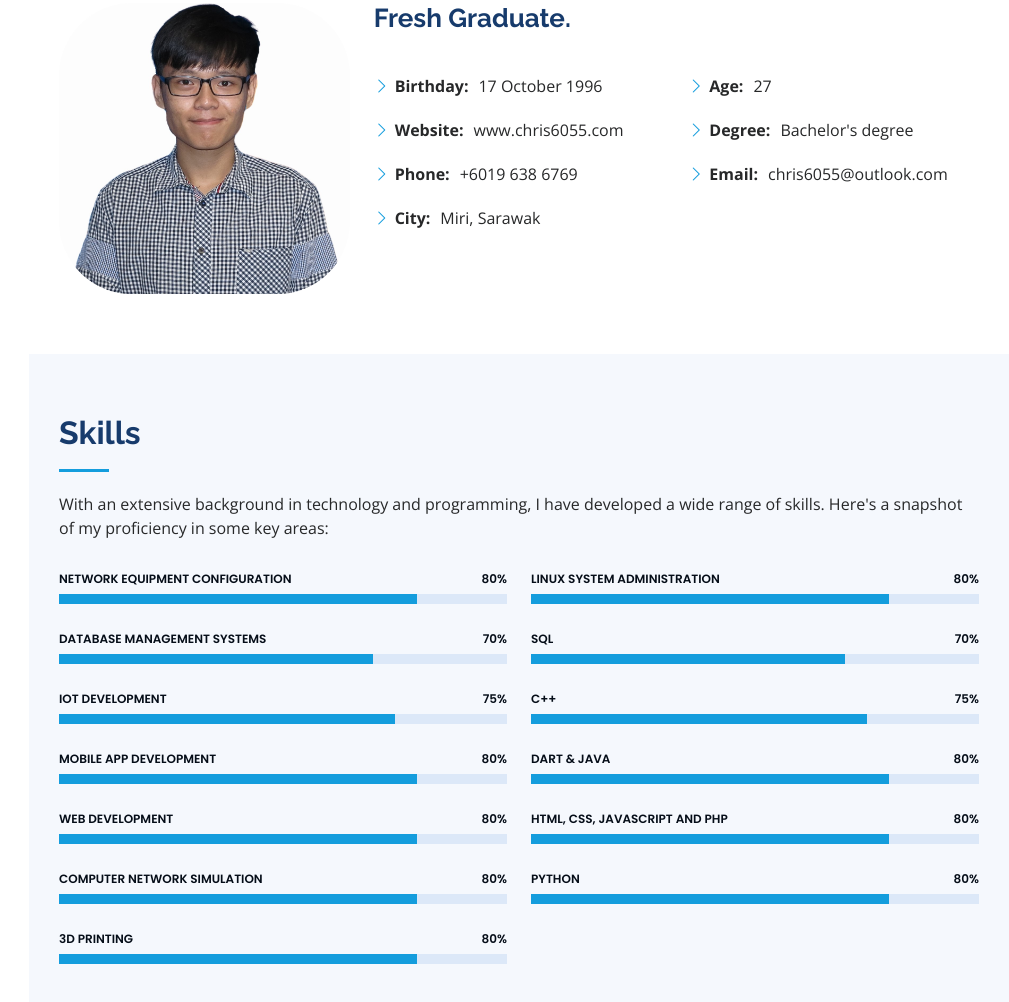
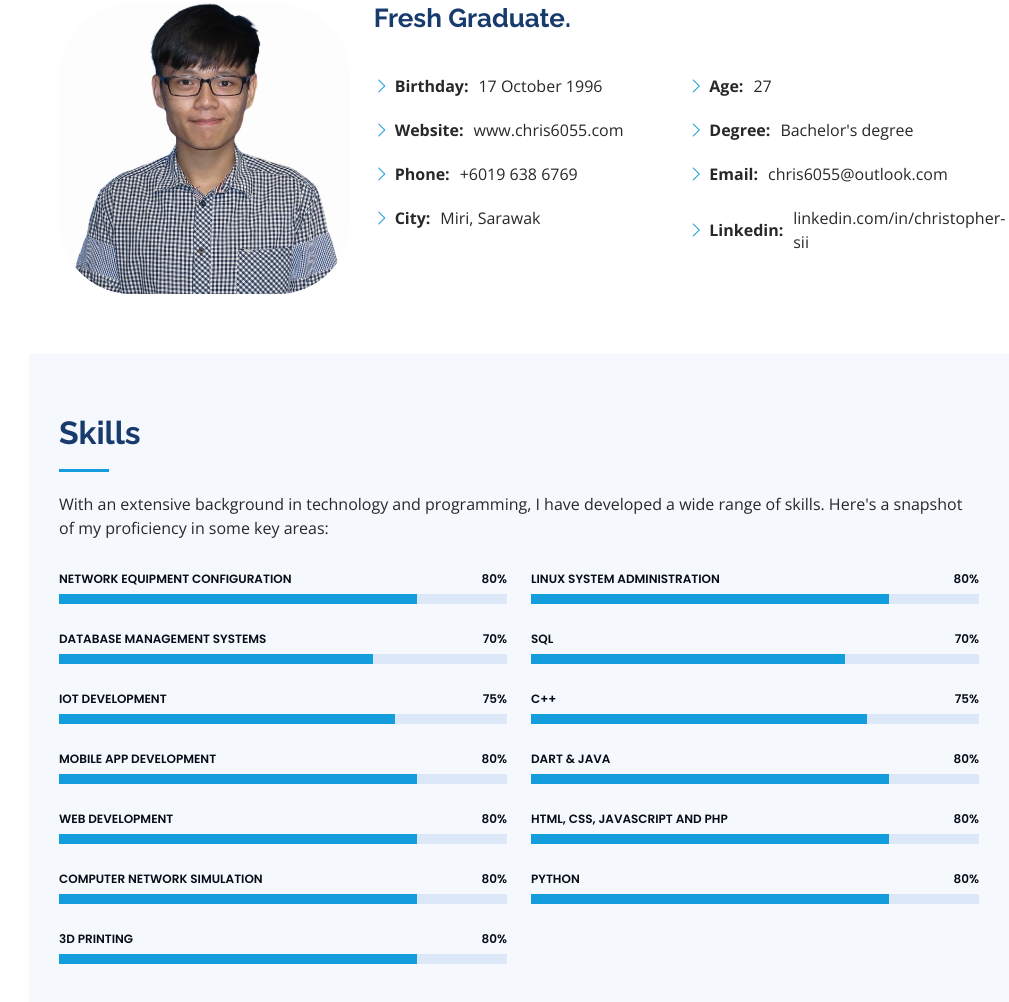
Before and after one commit to christophersii/myportfolio, a plain HTML site: page index.html in a window 1280 px wide. Shown: the part 1061-2063 px from the top of the page, without its empty margins (271-1280 px from the left). Drawn offline with nearby package versions, Linux system fonts and the light colour scheme.

Commit message:
linkedin added

```diff
--- a/index.html
+++ b/index.html
@@ -123,6 +123,7 @@
                   <li><i class="bi bi-chevron-right"></i> <strong>Degree:</strong> <span>Bachelor's degree</span></li>
                   <li><i class="bi bi-chevron-right"></i> <strong>Email:</strong> <span>chris6055@outlook.com</span>
                   </li>
+                  <li><i class="bi bi-chevron-right"></i> <strong>Linkedin:</strong> <span>linkedin.com/in/christopher-sii</span></li>
                 </ul>
               </div>
             </div>
```
